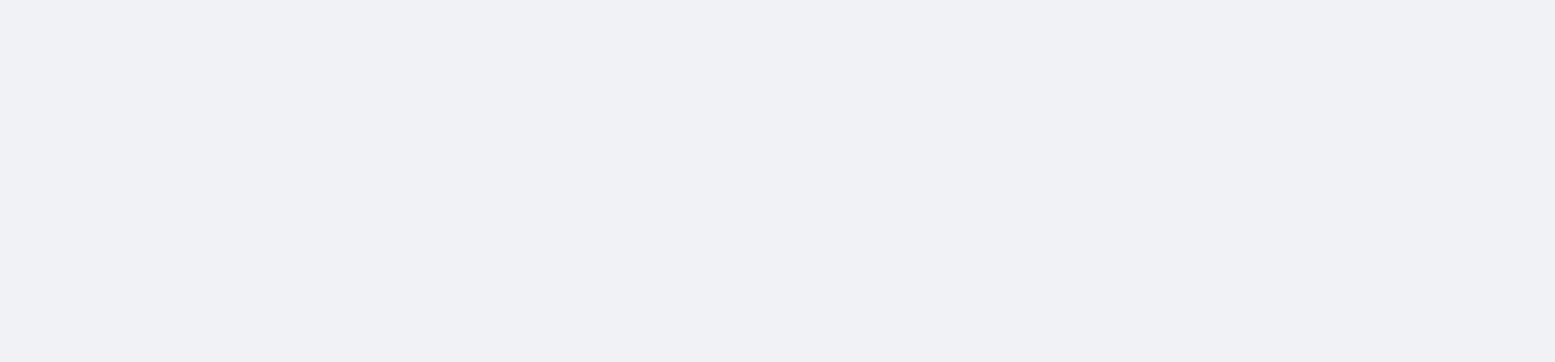
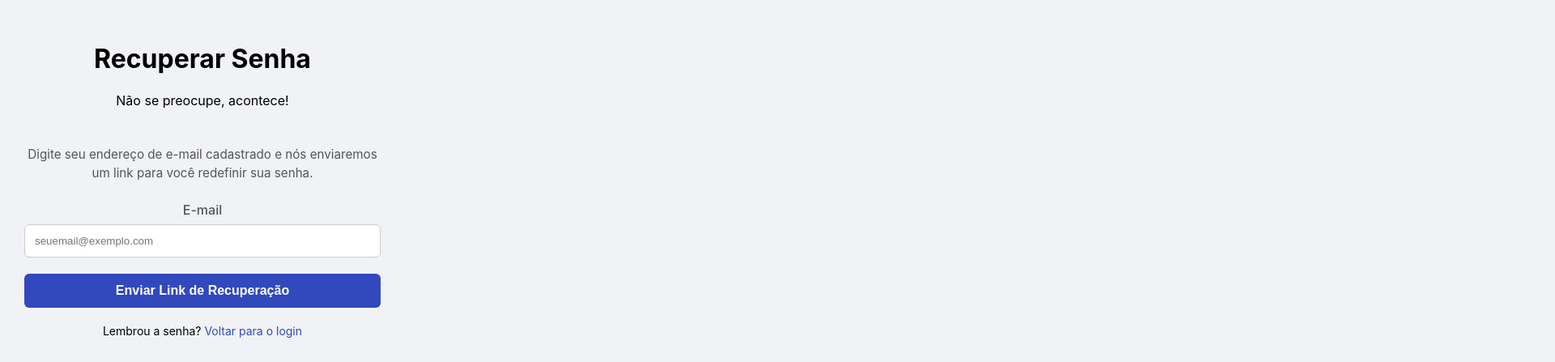
Before and after one commit to mateusgui/HoraDoLixo, a Nuxt app: page /esqueci-senha in a window 1280 px wide. Before the commit this address had no page. Shown: the part 2109-2556 px from the top of the page at 81% size, 1920 px wide, since content can reach past the window. Before the commit the page ends 800 px from the top, so only its background shows below. Built offline with nearby package versions, Linux system fonts and the light colour scheme.

Commit message:
Create esqueci-senha.vue
Criação da estrutura inicial da página de recuperação de senha

```diff
--- /dev/null
+++ b/pages/esqueci-senha.vue
@@ -0,0 +1,83 @@
+<template>
+  <div class="page-container">
+    <div class="form-card" style="max-width: 500px;">
+
+      <div class="form-header">
+        <img src="/img/IconeHoraDoLixo.png" alt="Ícone Hora do Lixo" class="header-logo">
+        <div class="header-text">
+          <h1>Recuperar Senha</h1>
+          <p>Não se preocupe, acontece!</p>
+        </div>
+      </div>
+
+      <form @submit.prevent="handlePasswordResetRequest" class="form-content">
+
+        <p class="form-instructions">
+          Digite seu endereço de e-mail cadastrado e nós enviaremos um link para você redefinir sua senha.
+        </p>
+
+        <div class="input-group">
+          <label for="email">E-mail</label>
+          <input
+            type="email"
+            id="email"
+            v-model="email"
+            placeholder="seuemail@exemplo.com"
+            required
+          >
+        </div>
+
+        <button type="submit" class="btn-primary">Enviar Link de Recuperação</button>
+
+        <div class="links-container">
+          <p>Lembrou a senha? <NuxtLink to="/login">Voltar para o login</NuxtLink></p>
+        </div>
+
+      </form>
+    </div>
+  </div>
+</template>
+
+<script setup>
+import { ref } from 'vue';
+
+const email = ref('');
+
+// Função que será chamada quando o formulário for enviado
+const handlePasswordResetRequest = () => {
+  if (!email.value) {
+    alert('Por favor, digite seu e-mail.');
+    return;
+  }
+
+  // --- Lógica de Placeholder (simulação) ---
+  // No futuro, aqui você fará a chamada para a API do seu back-end .NET
+  console.log('Solicitação de recuperação de senha para o e-mail:', email.value);
+
+  alert('Se este e-mail estiver cadastrado, você receberá um link para redefinir sua senha em breve.');
+
+  // Opcional: redirecionar o usuário para a página de login após a solicitação
+  // navigateTo('/login');
+};
+</script>
+
+<style scoped>
+/* Estilos específicos para esta página */
+.form-card {
+  /* A maior parte dos estilos vem do main.css, aqui ajustamos o que for preciso */
+  text-align: center;
+}
+
+.form-content {
+  padding: 30px;
+}
+
+.form-instructions {
+  font-size: 0.95rem;
+  color: #555;
+  margin-top: 0;
+  margin-bottom: 24px;
+  line-height: 1.5;
+}
+
+</style>
--- a/pages/login.vue
+++ b/pages/login.vue
@@ -4,7 +4,6 @@
 
       <div class="login-branding">
         <img src="/img/LogoHoraDoLixo.png" alt="Logo Hora do Lixo" class="branding-logo">
-
         <p class="branding-description">
           Faça seu cadastro, consulte os horários e receba alertas para coletas do lixo no seu bairro.
         </p>
```
